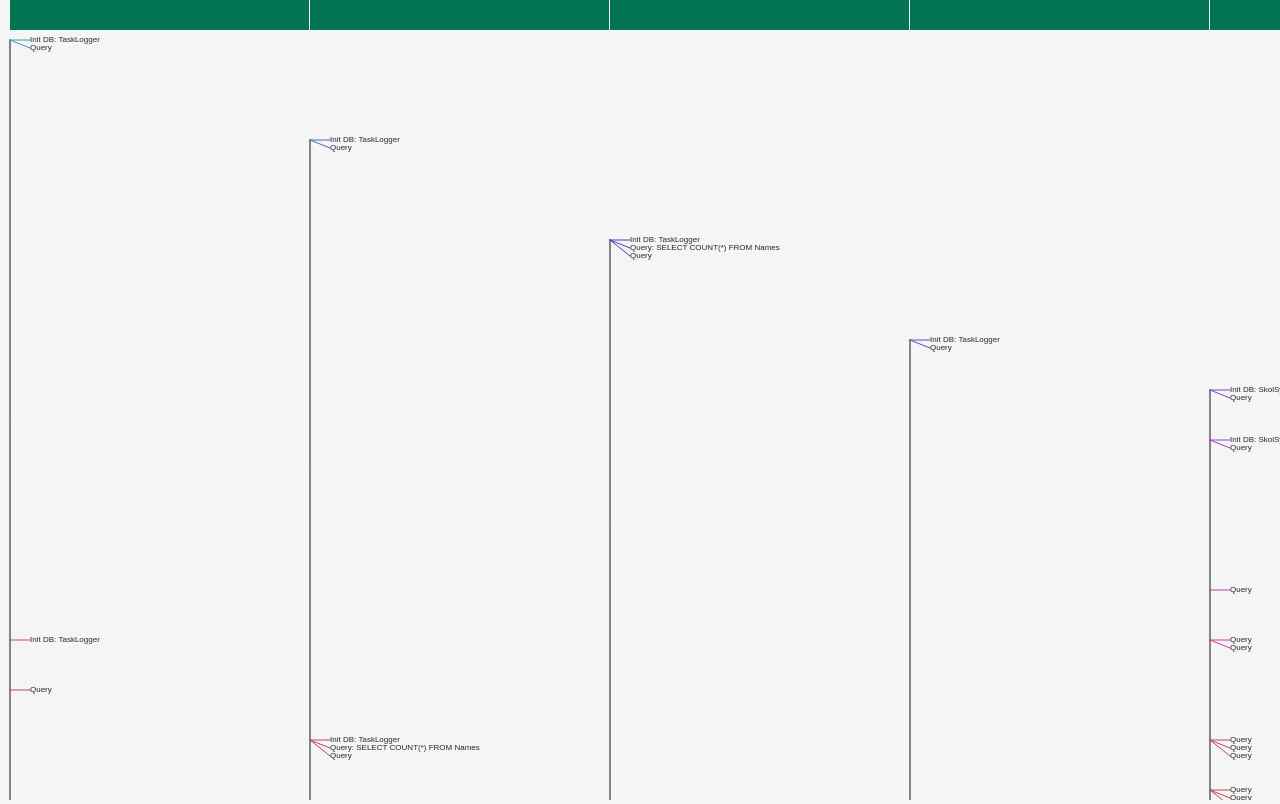
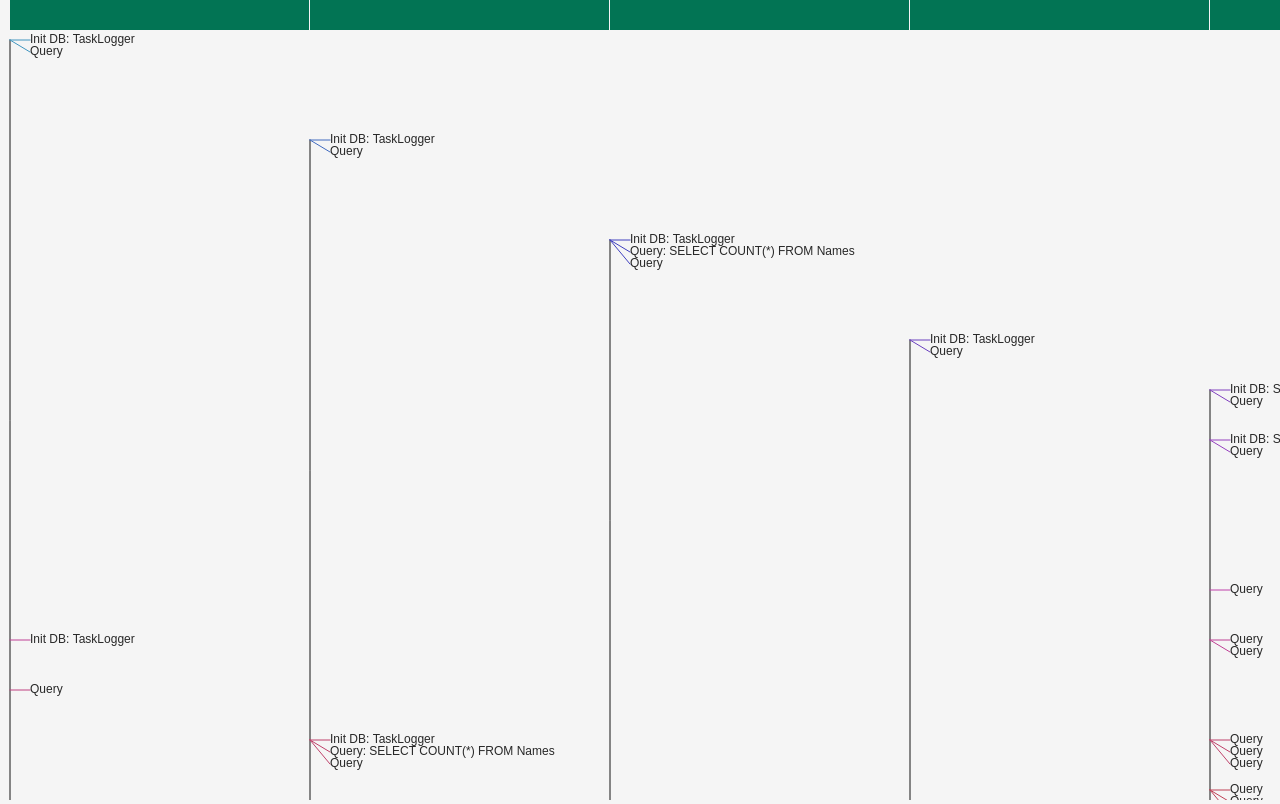
Before and after one commit to jeremistadler/QueryVizualizer, a plain HTML site: page index.html in a window 1280 px wide. Drawn offline with Linux system fonts and the light colour scheme; files whose address does not match are found by name.

Commit message:
Scale font when zooming

```diff
--- a/index.html
+++ b/index.html
@@ -62,6 +62,7 @@
             mouseDownPosY = 0;
 
             thumbnail = null;
+            isDrawingThumbnail = false;
 
             window.onload = window.onresize = function ()
             {
@@ -69,7 +70,7 @@
                 myCanvas.height = document.body.clientHeight;
             }
 
-            myCanvas.onmousemove = function(e)
+            myCanvas.onmousemove = function (e)
             {
                 if (isMouseDown && mouseX != -100 && mouseY != -100)
                 {
@@ -90,7 +91,7 @@
                 }
             }
 
-            myCanvas.onmousewheel = function(e)
+            myCanvas.onmousewheel = function (e)
             {
                 var centerBeforeX = (panX + myCanvas.width / 2) / scale;
                 var centerBeforeY = (panY + myCanvas.height / 2) / scale;
@@ -112,7 +113,7 @@
                 e.preventDefault();
             }
 
-            myCanvas.onmousedown = function(e)
+            myCanvas.onmousedown = function (e)
             {
                 if (e.button != 0)
                     return;
@@ -125,7 +126,7 @@
 
                 isMouseDown = true;
             }
-            myCanvas.oncontextmenu = function(e)
+            myCanvas.oncontextmenu = function (e)
             {
                 var convertedX = mouseX / scale - panX;
                 if (convertedX > 0 && convertedX < width)
@@ -143,7 +144,7 @@
                 e.preventDefault();
             }
 
-            myCanvas.onmouseup = function(e)
+            myCanvas.onmouseup = function (e)
             {
                 if (Math.abs(e.offsetX - mouseDownPosX) + Math.abs(e.offsetY - mouseDownPosY) < 4)
                 {
@@ -173,7 +174,12 @@
             {
                 width = threads.length * 300;
                 height = Math.floor(timeRange * 1.5);
-                var fontSize = 8;
+
+
+                var fontSize = Math.floor((1 / scale) * 120) / 10;
+
+                if (isDrawingThumbnail)
+                    fontSize = 8;
 
                 ctx.setTransform(1, 0, 0, 1, 0, 0);
                 ctx.clearRect(0, 0, myCanvas.width, myCanvas.height);
@@ -356,9 +362,11 @@
                 ctx = t.getContext("2d");
 
                 thumbnail = null;
+                isDrawingThumbnail = true;
 
                 Draw();
 
+                isDrawingThumbnail = false;
                 thumbnail = t;
 
                 scale = orginalScale;
```
